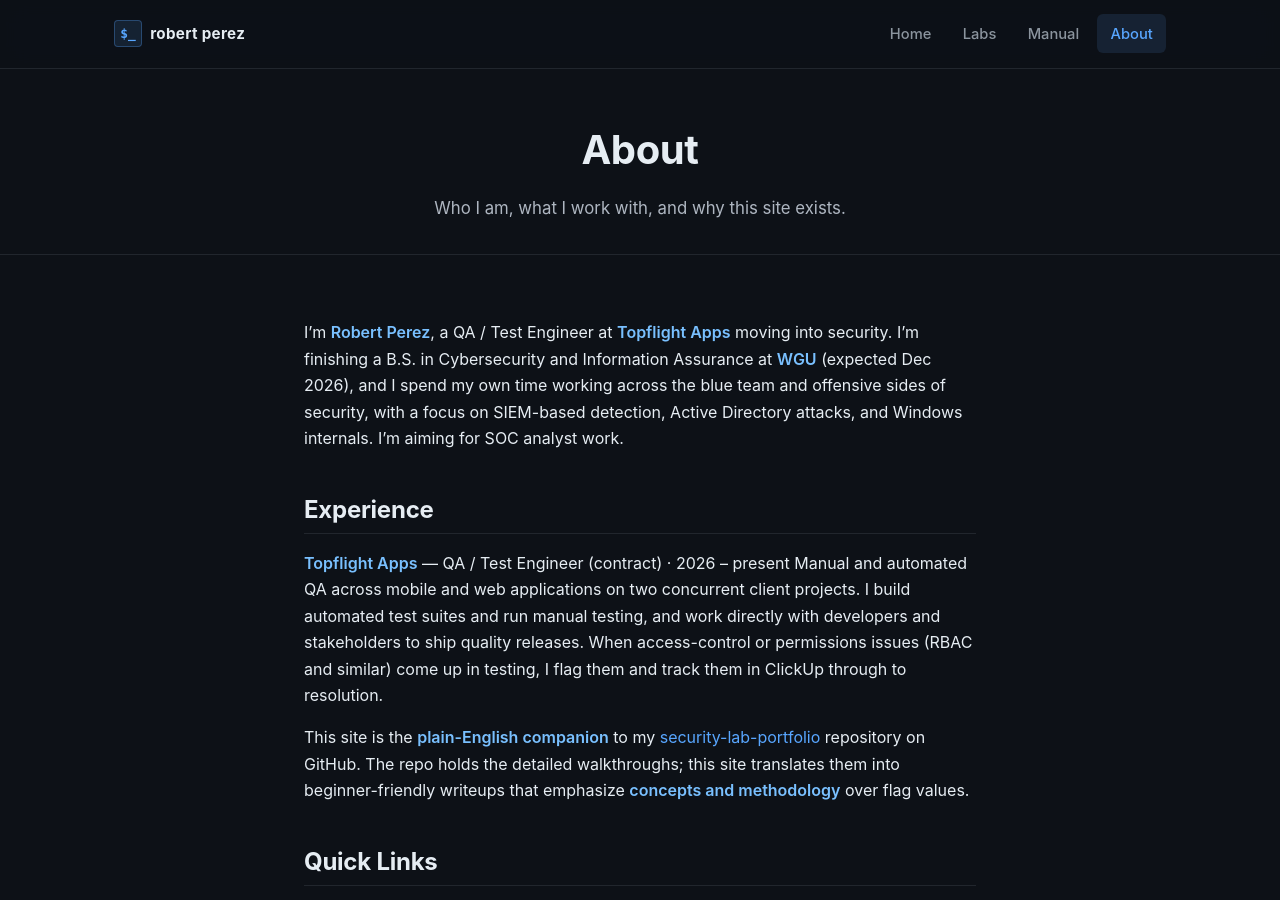
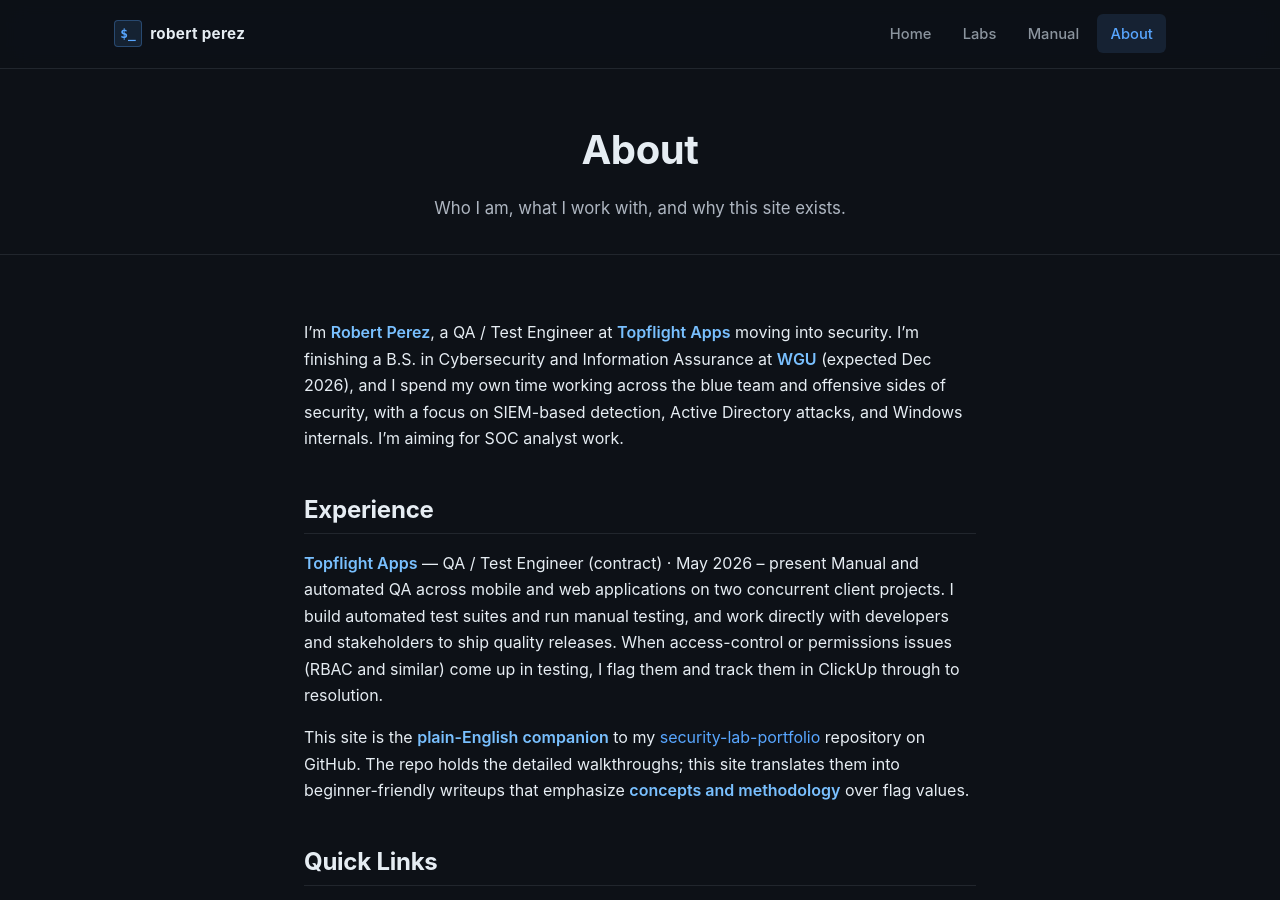
Before and after one commit to barrytd/barrytd.github.io, a Jekyll site: the page built from about.md, in a window 1280 px wide and 900 px high. Built offline with Jekyll 4.4.1, drawn with Linux system fonts in a browser that asks for light colours.

Commit message:
simplify availability line and set real start date
Green availability line back to a simple "Open to internships". Set the
Topflight Experience start to May 2026.

Co-Authored-By: Claude Opus 4.8 (1M context) <noreply@anthropic.com>

```diff
--- a/_layouts/home.html
+++ b/_layouts/home.html
@@ -26,7 +26,7 @@ layout: default
 
   <p class="hero-availability">
     <span class="hero-availability-dot"></span>
-    Open to internships now &middot; full-time from Jan 2027
+    Open to internships
   </p>
 
   <div class="stats-bar">
--- a/about.md
+++ b/about.md
@@ -9,7 +9,7 @@ I'm **Robert Perez**, a QA / Test Engineer at **Topflight Apps** moving into sec
 
 ## Experience
 
-**Topflight Apps** — QA / Test Engineer (contract) · 2026 – present
+**Topflight Apps** — QA / Test Engineer (contract) · May 2026 – present
 Manual and automated QA across mobile and web applications on two concurrent client projects. I build automated test suites and run manual testing, and work directly with developers and stakeholders to ship quality releases. When access-control or permissions issues (RBAC and similar) come up in testing, I flag them and track them in ClickUp through to resolution.
 
 This site is the **plain-English companion** to my [security-lab-portfolio](https://github.com/barrytd/security-lab-portfolio) repository on GitHub. The repo holds the detailed walkthroughs; this site translates them into beginner-friendly writeups that emphasize **concepts and methodology** over flag values.
```
